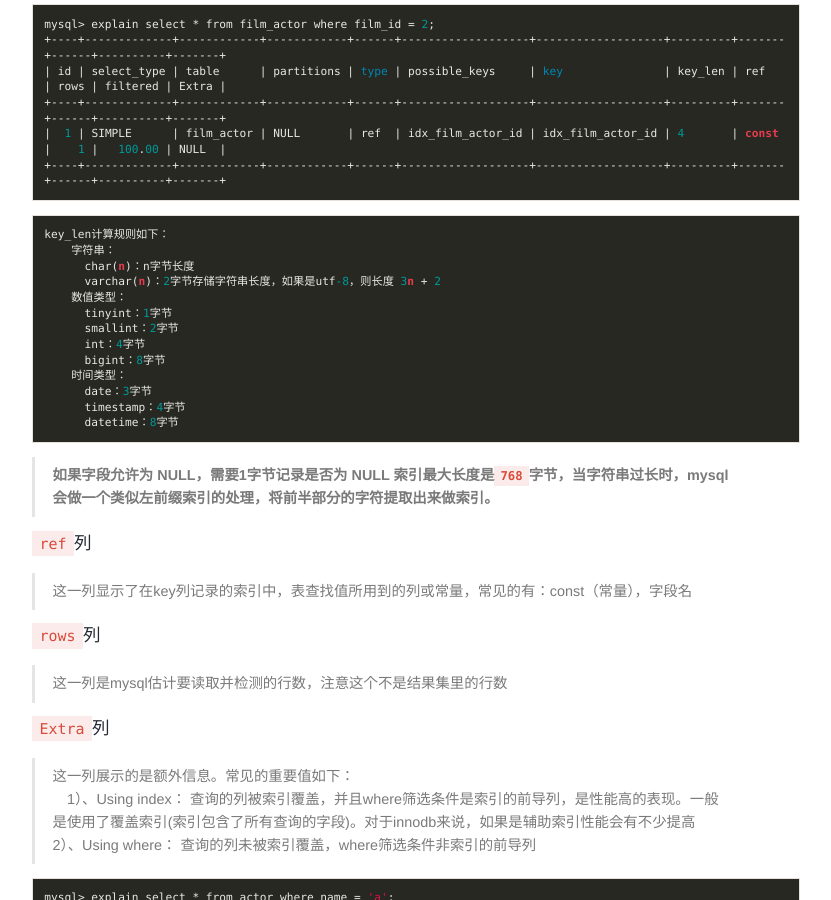
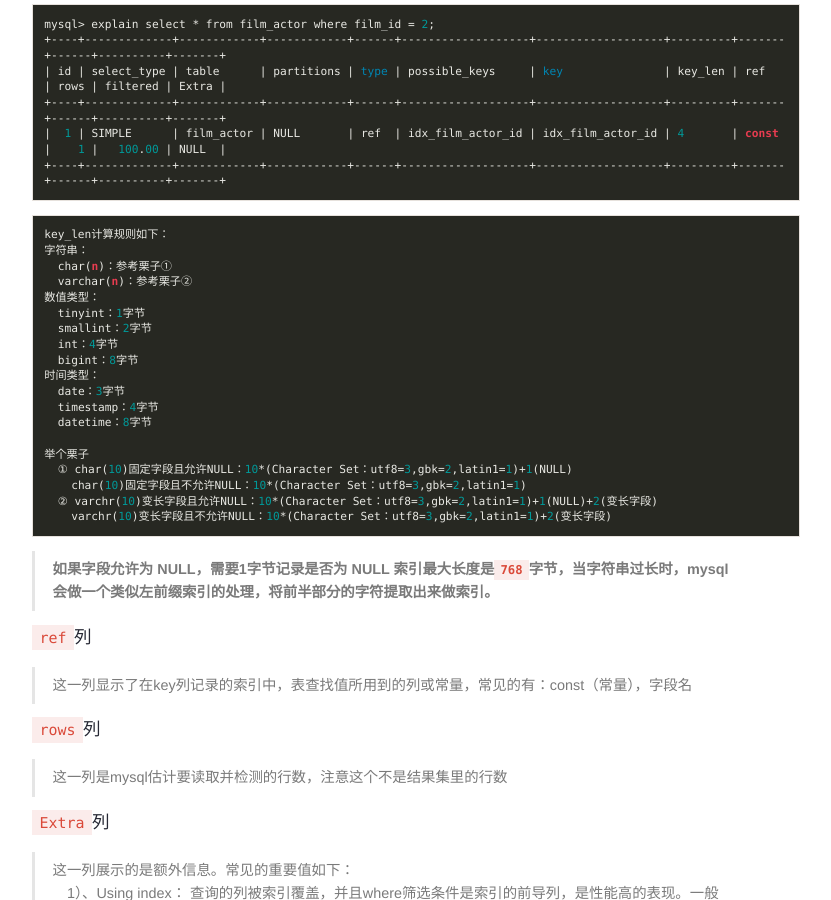
Before and after one commit to junhc/junhc.github.io, a Jekyll site: the page built from _posts/2018-12-04-深入理解MySQL的Explain.md, in a window 1280 px wide and 900 px high, scrolled down 6385 px. Shown: the whole window, without its empty margins (224-1055 px from the left). Built offline with Jekyll 4.4.1, drawn with Linux system fonts in a browser that asks for light colours; Markdown is read by kramdown in place of the engine named in the settings.

Commit message:
更新文件

````diff
--- a/_posts/2018-12-04-深入理解MySQL的Explain.md
+++ b/_posts/2018-12-04-深入理解MySQL的Explain.md
@@ -238,18 +238,24 @@ mysql> explain select * from film_actor where film_id = 2;
 
 ```vim
 key_len计算规则如下：
-    字符串：
-      char(n)：n字节长度
-      varchar(n)：2字节存储字符串长度，如果是utf-8，则长度 3n + 2
-    数值类型：
-      tinyint：1字节
-      smallint：2字节
-      int：4字节
-      bigint：8字节
-    时间类型：
-      date：3字节
-      timestamp：4字节
-      datetime：8字节
+字符串：
+  char(n)：参考栗子①
+  varchar(n)：参考栗子②
+数值类型：
+  tinyint：1字节
+  smallint：2字节
+  int：4字节
+  bigint：8字节
+时间类型：
+  date：3字节
+  timestamp：4字节
+  datetime：8字节
+
+举个栗子
+  ① char(10)固定字段且允许NULL：10*(Character Set：utf8=3,gbk=2,latin1=1)+1(NULL)
+    char(10)固定字段且不允许NULL：10*(Character Set：utf8=3,gbk=2,latin1=1)
+  ② varchr(10)变长字段且允许NULL：10*(Character Set：utf8=3,gbk=2,latin1=1)+1(NULL)+2(变长字段)
+    varchr(10)变长字段且不允许NULL：10*(Character Set：utf8=3,gbk=2,latin1=1)+2(变长字段)
 ```
 
 > **如果字段允许为 NULL，需要1字节记录是否为 NULL 索引最大长度是`768`字节，当字符串过长时，mysql会做一个类似左前缀索引的处理，将前半部分的字符提取出来做索引。**
````
Also changed, not shown: TODO.html (+12 -0 lines), _posts/2015-08-20-linux.md (+3 -0 lines), _posts/2016-01-04-淘宝配置中心化管理Diamond.md (renamed from _posts/2016-01-04-diamond.md).
